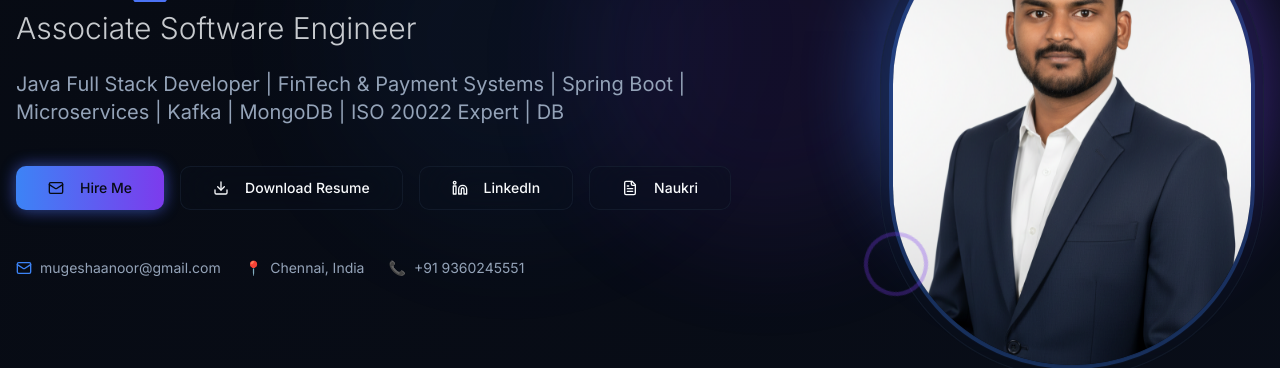
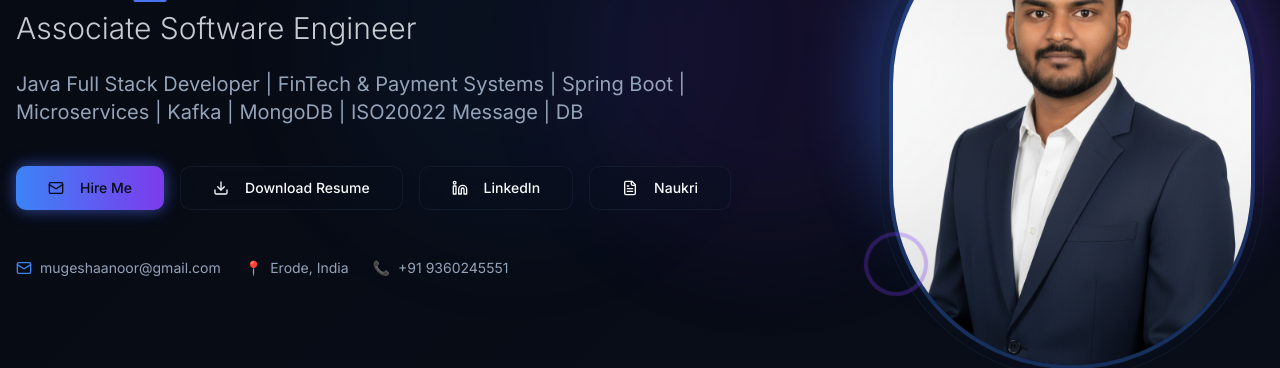
Before and after one commit to Mugesh056/mugesh-portfolio-site, a React (Vite) app: page / in a window 1280 px wide. Shown: the part 352-720 px from the top of the page. Built offline with nearby package versions, Linux system fonts and the light colour scheme; the HTML template or start-up script is replaced by a standard one.

Commit message:
Update Hero.tsx

```diff
--- a/src/components/Hero.tsx
+++ b/src/components/Hero.tsx
@@ -26,7 +26,7 @@ const Hero = () => {
             </div>
 
             <p className="text-lg md:text-xl text-muted-foreground max-w-2xl">
-              Java Full Stack Developer | FinTech & Payment Systems | Spring Boot | Microservices | Kafka | MongoDB | ISO 20022 Expert | DB
+              Java Full Stack Developer | FinTech & Payment Systems | Spring Boot | Microservices | Kafka | MongoDB | ISO20022 Message | DB
             </p>
 
             <div className="flex flex-wrap gap-4 justify-center md:justify-start pt-4">
@@ -88,7 +88,7 @@ const Hero = () => {
               </div>
               <div className="flex items-center gap-2">
                 <span className="text-primary">📍</span>
-                <span>Chennai, India</span>
+                <span>Erode, India</span>
               </div>
               <div className="flex items-center gap-2">
                 <span className="text-primary">📞</span>
```
